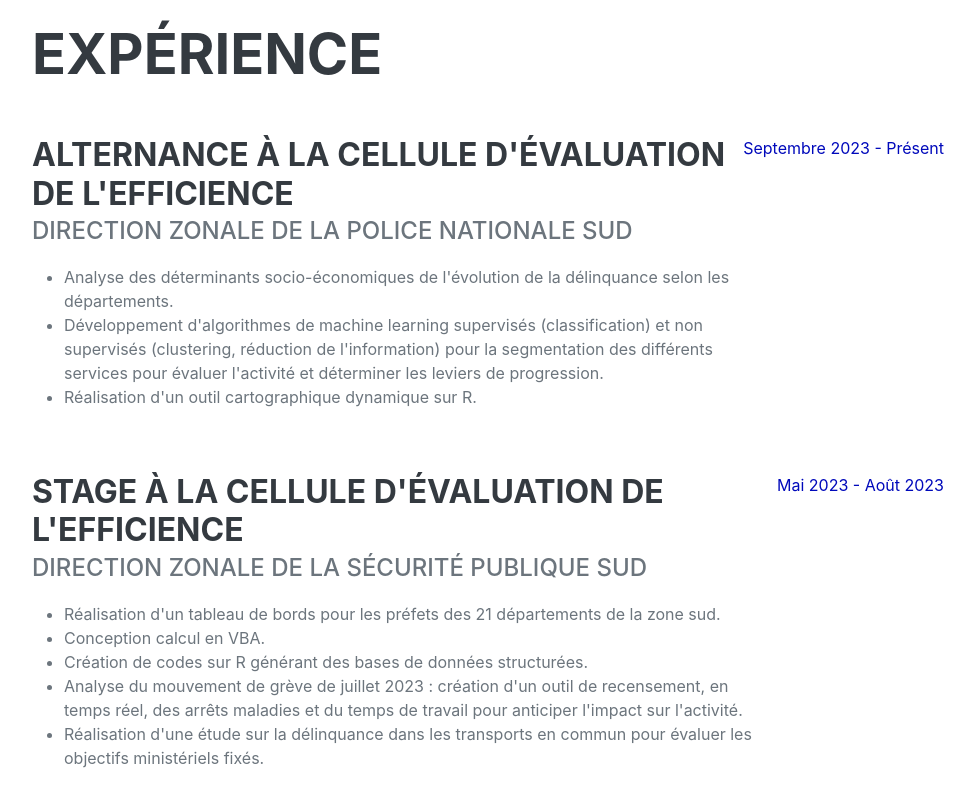
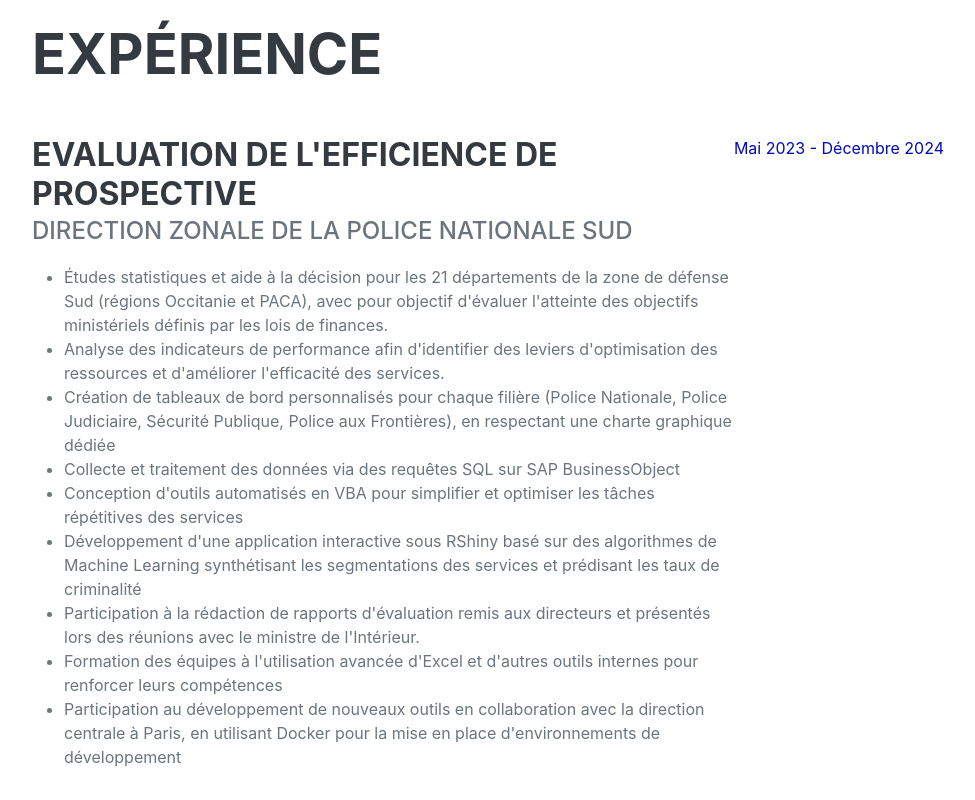
Before and after one commit to leaaumagy/CV, a plain HTML site: page index.html in a window 1280 px wide. Shown: the part 1020-1820 px from the top of the page, without its empty margins (288-1263 px from the left). Drawn offline with nearby package versions, Linux system fonts and the light colour scheme; a web font is replaced by a local one.

Commit message:
index.html

```diff
--- a/index.html
+++ b/index.html
@@ -49,7 +49,7 @@
 							 <a href="mailto:lea.aumagy@etu.univ-amu.fr">lea.aumagy@etu.univ-amu.fr</a>
 							 <br>
 							 <br>
-                <p class="lead mb-5">Future diplômée d'un Master 2 en Big Data et Statistiques, je suis passionnée par l'analyse de données. Mes expériences passées m'ont permis de développer des compétences pratiques et analytiques, ce qui me prépare à contribuer de manière significative dans le domaine passionnant de la Data Science pour mon premier emploi. </p>
+                <p class="lead mb-5">Passionnée par la data et les statistiques et dotée d'une solide formation dans ces domaines complétée par une alternance d'aide à la décision, je suis prête à mettre mes compétences au service de votre entreprise dans le domaine de la data science. </p>
                 <div class="social-icons">
                     <a class="social-icon" href="https://www.linkedin.com/in/l%C3%A9a-aumagy-9297771b8/"><i class="fab fa-linkedin-in"></i></a>
                     <a class="social-icon" href="https://github.com/leaaumagy"><i class="fab fa-github"></i></a>
@@ -63,29 +63,21 @@
                 <h2 class="mb-5">Expérience</h2>
                 <div class="d-flex flex-column flex-md-row justify-content-between mb-5">
                     <div class="flex-grow-1">
-                        <h3 class="mb-0">Alternance à la cellule d'évaluation de l'efficience</h3>
+                        <h3 class="mb-0">Evaluation de l'efficience de prospective</h3>
                         <div class="subheading mb-3">Direction Zonale de la Police Nationale Sud</div>
                         <ul>
-									<li>Analyse des déterminants socio-économiques de l'évolution de la délinquance selon les départements.</li>
-									<li>Développement d'algorithmes de machine learning supervisés (classification) et non supervisés (clustering, réduction de l'information) pour la segmentation des différents services pour évaluer l'activité et déterminer les leviers de progression.</li>
-									<li>Réalisation d'un outil cartographique dynamique sur R.</li>
-								</ul>
+									<li>Études statistiques et aide à la décision pour les 21 départements de la zone de défense Sud (régions Occitanie et PACA), avec pour objectif d'évaluer l'atteinte des objectifs ministériels définis par les lois de finances.</li>
+									<li>Analyse des indicateurs de performance afin d'identifier des leviers d'optimisation des ressources et d'améliorer l'efficacité des services.</li>
+									<li>Création de tableaux de bord personnalisés pour chaque filière (Police Nationale, Police Judiciaire, Sécurité Publique, Police aux Frontières), en respectant une charte graphique dédiée</li>
+									<li>Collecte et traitement des données via des requêtes SQL sur SAP BusinessObject</li>
+									<li>Conception d'outils automatisés en VBA pour simplifier et optimiser les tâches répétitives des services</li>
+									<li>Développement d'une application interactive sous RShiny basé sur des algorithmes de Machine Learning synthétisant les segmentations des services et prédisant les taux de criminalité</li>
+									<li>Participation à la rédaction de rapports d'évaluation remis aux directeurs et présentés lors des réunions avec le ministre de l'Intérieur.</li>
+									<li>Formation des équipes à l'utilisation avancée d'Excel et d'autres outils internes pour renforcer leurs compétences</li>
+									<li>Participation au développement de nouveaux outils en collaboration avec la direction centrale à Paris, en utilisant Docker pour la mise en place d'environnements de développement</li>
+			</ul>
                     </div>
-                    <div class="flex-shrink-0"><span class="date">Septembre 2023 - Présent</span></div>
-                </div>
-                <div class="d-flex flex-column flex-md-row justify-content-between mb-5">
-                    <div class "flex-grow-1">
-                        <h3 class="mb-0">Stage à la cellule d'évaluation de l'efficience</h3>
-                        <div class="subheading mb-3">Direction Zonale de la Sécurité Publique Sud</div>
-                        <ul>
-					            <li>Réalisation d'un tableau de bords pour les préfets des 21 départements de la zone sud.</li>
-					            <li>Conception calcul en VBA.</li>
-					            <li>Création de codes sur R générant des bases de données structurées.</li>
-					            <li>Analyse du mouvement de grève de juillet 2023 : création d'un outil de recensement, en temps réel, des arrêts maladies et du temps de travail pour anticiper l'impact sur l'activité.</li>
-									<li>Réalisation d'une étude sur la délinquance dans les transports en commun pour évaluer les objectifs ministériels fixés.</li>
-					        </ul>
-                    </div>
-                    <div class="flex-shrink-0"><span class="date">Mai 2023 - Août 2023</span></div>
+                    <div class="flex-shrink-0"><span class="date">Mai 2023 - Décembre 2024</span></div>
                 </div>
                 <div class="d-flex flex-column flex-md-row justify-content-between mb-5">
                     <div class="flex-grow-1">
```
